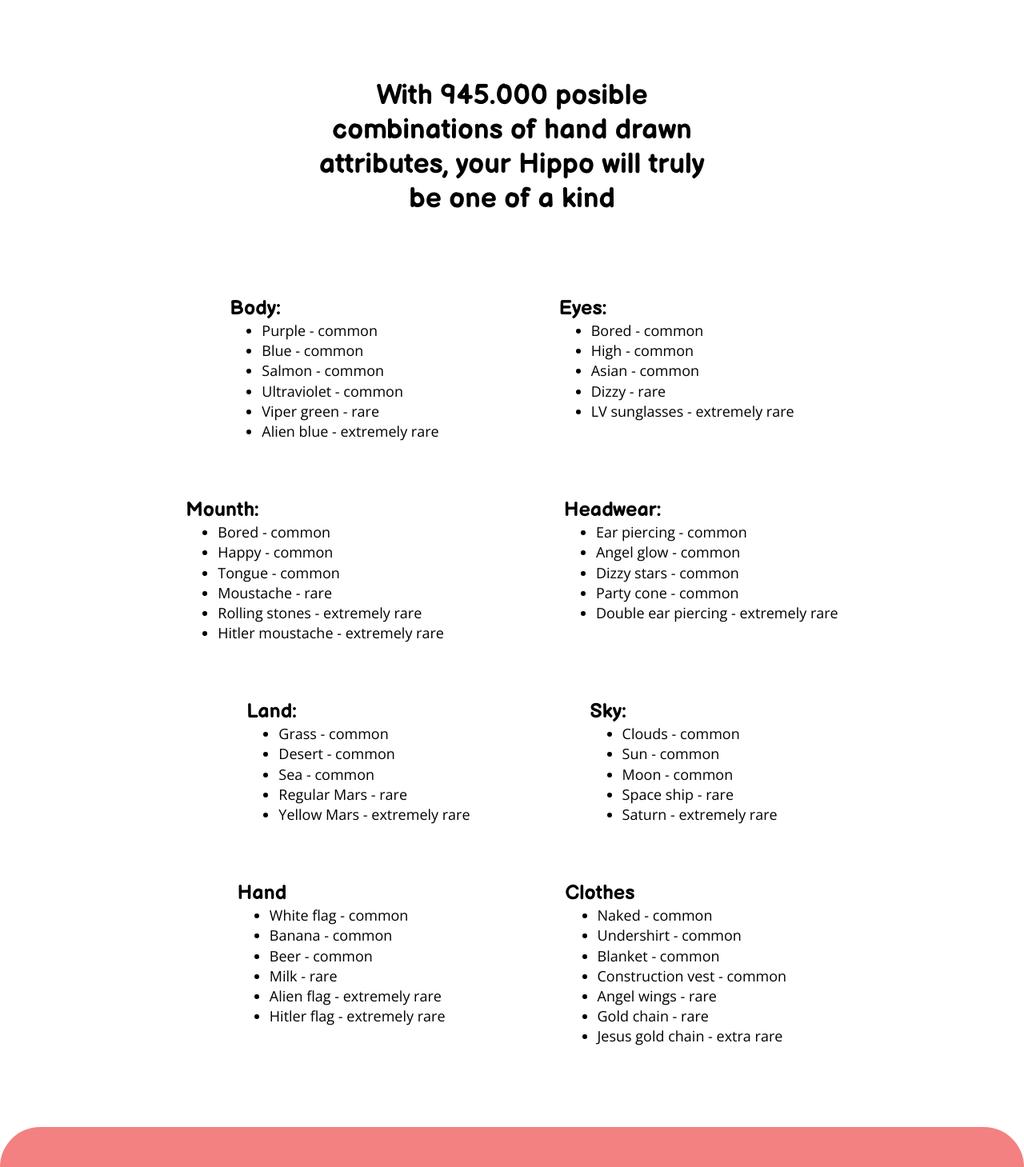
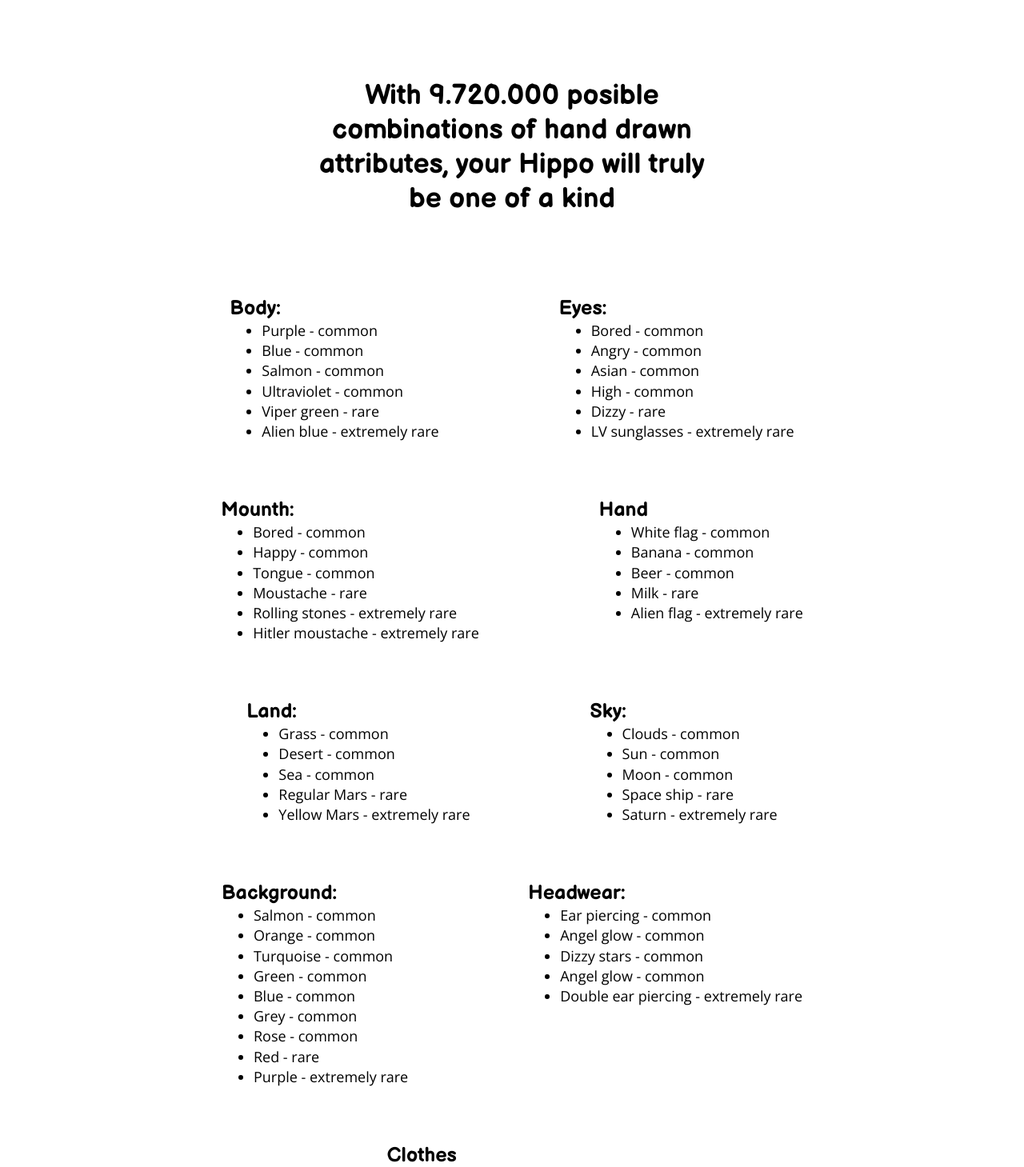
Before and after one commit to klemenkerin/Lazy-Hippos, a React (Create React App) app: page / in a window 1280 px wide. Shown: the part 802-2261 px from the top of the page at 80% size. Built offline with nearby package versions, Linux system fonts and the light colour scheme.

Commit message:
dodani atributi

```diff
--- a/public/style.css
+++ b/public/style.css
@@ -83,6 +83,7 @@ button {
 
 button:hover {
     background-color: #d17285;
+    cursor: pointer;
 }
 
 .header {
@@ -151,7 +152,7 @@ button:hover {
 }
 
 .hippo-image {
-    width: 480px;
+    width: 400px;
     float: right;
 }
 
--- a/src/components/Attributes.jsx
+++ b/src/components/Attributes.jsx
@@ -5,7 +5,7 @@ function Attributes() {
     return (
         <div className="attributes" id="attributes">
             <div className="container">
-                <h2 class="text-center width-50 attributes-title">With 945.000 posible combinations of hand drawn attributes, your Hippo will truly be one of a kind</h2>
+                <h2 class="text-center width-50 attributes-title">With 9.720.000 posible combinations of hand drawn attributes, your Hippo will truly be one of a kind</h2>
                 <div class="flex-container margin-top-100">
                     <div className="attribute-category">
                         <h3>Body:</h3>
@@ -22,8 +22,9 @@ function Attributes() {
                         <h3>Eyes:</h3>
                         <ul>
                             <li>Bored - common</li>
+                            <li>Angry - common</li>
+                            <li>Asian - common</li>
                             <li>High - common</li>
-                            <li>Asian - common</li>
                             <li>Dizzy - rare</li>
                             <li>LV sunglasses - extremely rare</li>
                         </ul>
@@ -40,13 +41,13 @@ function Attributes() {
                         </ul>
                     </div>
                     <div className="attribute-category">
-                        <h3>Headwear:</h3>
+                        <h3>Hand</h3>
                         <ul>
-                            <li>Ear piercing - common</li>
-                            <li>Angel glow - common</li>
-                            <li>Dizzy stars - common</li>
-                            <li>Party cone - common</li>
-                            <li>Double ear piercing - extremely rare</li>
+                            <li>White flag - common</li>
+                            <li>Banana - common</li>
+                            <li>Beer - common</li>
+                            <li>Milk - rare</li>
+                            <li>Alien flag - extremely rare</li>
                         </ul>
                     </div>
                     <div className="attribute-category">
@@ -70,14 +71,27 @@ function Attributes() {
                         </ul>
                     </div>
                     <div className="attribute-category">
-                        <h3>Hand</h3>
+                        <h3>Background:</h3>
                         <ul>
-                            <li>White flag - common</li>
-                            <li>Banana - common</li>
-                            <li>Beer - common</li>
-                            <li>Milk - rare</li>
-                            <li>Alien flag - extremely rare</li>
-                            <li>Hitler flag - extremely rare</li>
+                            <li>Salmon - common</li>
+                            <li>Orange - common</li>
+                            <li>Turquoise - common</li>
+                            <li>Green - common</li>
+                            <li>Blue - common</li>
+                            <li>Grey - common</li>
+                            <li>Rose - common</li>
+                            <li>Red - rare</li>
+                            <li>Purple - extremely rare</li>
+                        </ul>
+                    </div>
+                    <div className="attribute-category">
+                        <h3>Headwear:</h3>
+                        <ul>
+                            <li>Ear piercing - common</li>
+                            <li>Angel glow - common</li>
+                            <li>Dizzy stars - common</li>
+                            <li>Angel glow - common</li>
+                            <li>Double ear piercing - extremely rare</li>
                         </ul>
                     </div>
                     <div className="attribute-category">
@@ -89,7 +103,8 @@ function Attributes() {
                             <li>Construction vest - common</li>
                             <li>Angel wings - rare</li>
                             <li>Gold chain - rare</li>
-                            <li>Jesus gold chain - extra rare</li>
+                            <li>Jesus gold chain - extremely rare</li>
+                            <li>Alien T-shirt - extremely rare</li>
                         </ul>
                     </div>
                 </div>
--- a/src/components/Header.jsx
+++ b/src/components/Header.jsx
@@ -1,4 +1,9 @@
 import React from "react";
+
+
+function connect() {
+    alert("Coming soon!");
+}
 
 function Header() {
     return (
@@ -11,7 +16,7 @@ function Header() {
                         <a href="https://lazyhippo.art/#roadmap" className="menu-item">roadmap</a>
                         <a href="https://lazyhippo.art/#faq" className="menu-item">FAQ</a>
                     </div>
-                    <button className="connect">connect wallet</button>
+                    <button className="connect" onClick={connect}>connect wallet</button>
                 </div>
                 <div className="content-header">
                 <img src="img/hippo-gif.gif" alt="hippo" className="hippo-image"></img>
```
